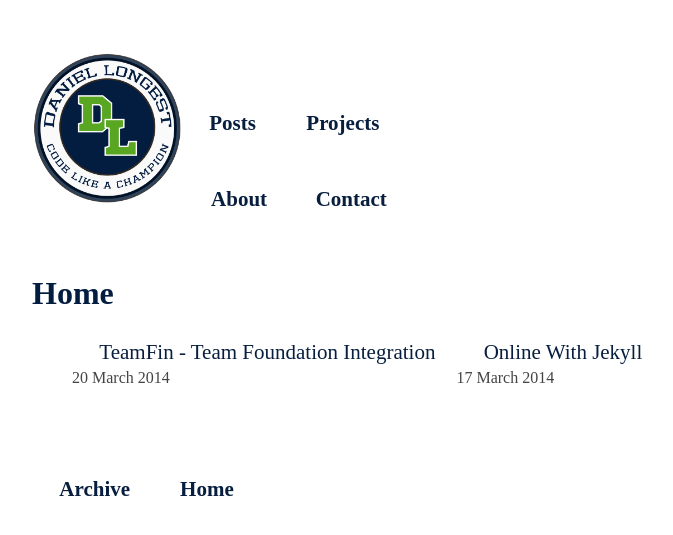
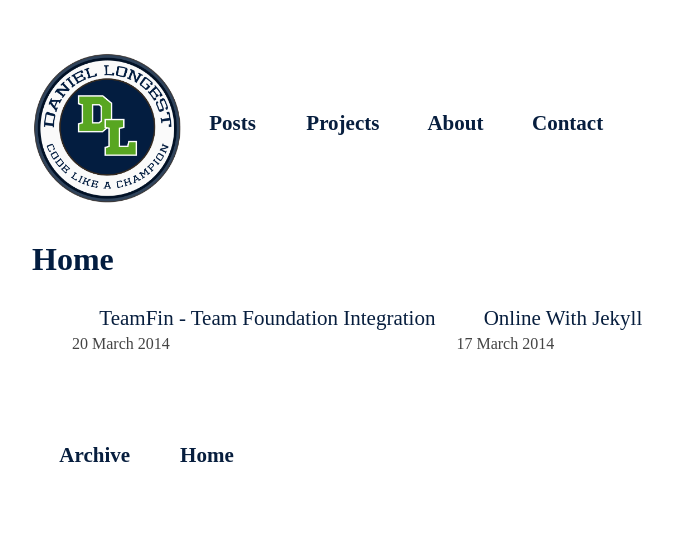
Before and after one commit to dlongest/dlongest.github.io, a Jekyll site: the page built from index.md, in a window 1280 px wide. Shown: the top 535 px of the page, without its empty margins (256-929 px from the left). Built offline with Jekyll 4.4.1, drawn with Linux system fonts in a browser that asks for light colours; some web fonts are replaced; Markdown is read by kramdown in place of the engine named in the settings.

Commit message:
Adjusting width of the wide menu.

```diff
--- a/css/main.css
+++ b/css/main.css
@@ -282,7 +282,7 @@ a h1:hover {
 
     nav {
         float: left;
-        width: 38%;
+        width: 78%;
     }
 
 /* ============
```
